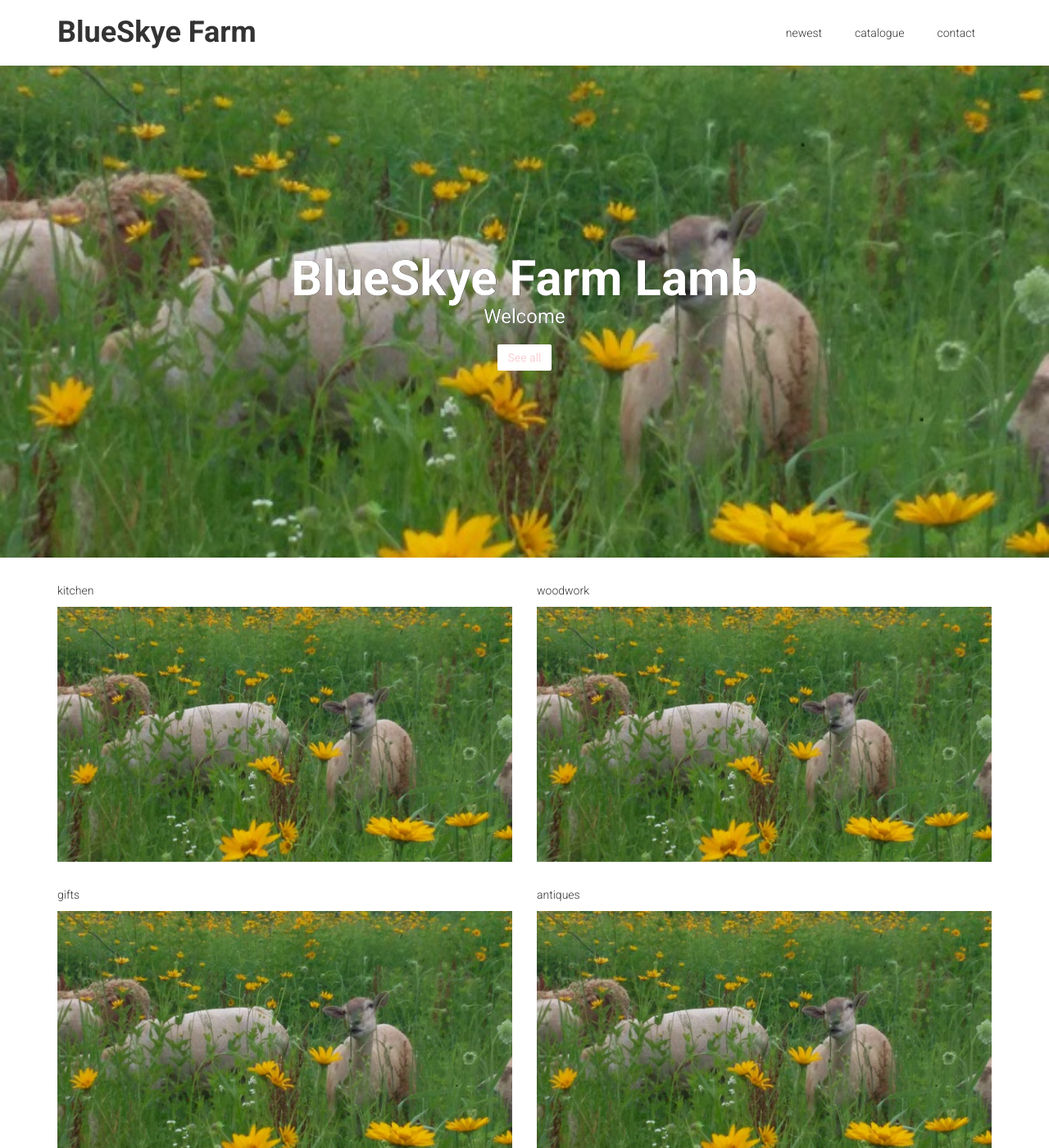
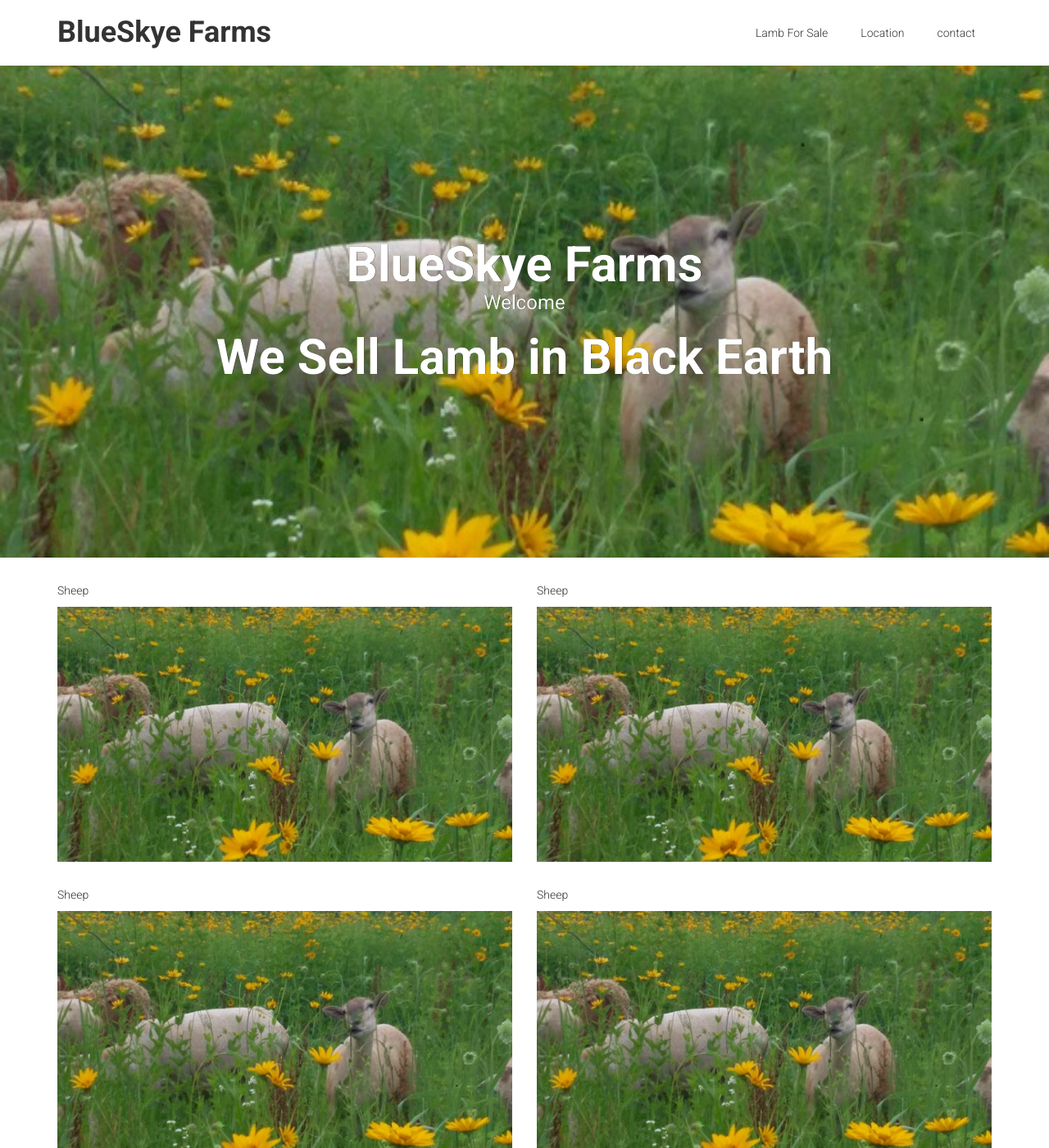
Before and after one commit to Nabeardsley/Nabeardsley.github.io, a Jekyll site: the page index.html, which Jekyll copies as it is, in a window 1280 px wide and 1400 px high. Shown: the whole window at 82% size. Built offline with Jekyll 4.4.1, drawn with Linux system fonts in a browser that asks for light colours.

Commit message:
Update index.html

```diff
--- a/index.html
+++ b/index.html
@@ -14,10 +14,10 @@ rel="stylesheet" href="https://maxcdn.bootstrapcdn.com/bootstrap/3.3.6/css/boots
 <body>
   <header class="container">
     <div class="row">
-      <h1 class="col-sm-8">BlueSkye Farm </h1>
+      <h1 class="col-sm-8">BlueSkye Farms </h1>
       <nav class="col-sm-4">
-        <p>newest</p>
-        <p>catalogue</p>
+        <p>Lamb For Sale</p>
+        <p>Location</p>
         <p>contact</p>
       </nav>
     </div>
@@ -25,28 +25,28 @@ rel="stylesheet" href="https://maxcdn.bootstrapcdn.com/bootstrap/3.3.6/css/boots
   <section class="jumbotron">
     <div class="container">
       <div class="row text-center">
-        <h2>BlueSkye Farm Lamb</h2>
+        <h2>BlueSkye Farms</h2>
         <h3>Welcome</h3>
-        <a class="btn btn-primary" href="#">See all</a>
+        <h2>We Sell Lamb in Black Earth</h2>
       </div>
     </div>
   </section>
   <section class="container">
     <div class="row">
       <div class="col-sm-6">
-        <p>kitchen</p>
+        <p>Sheep</p>
         <img src="test.jpg">
       </div>
       <div class="col-sm-6">
-        <p>woodwork</p>
+        <p>Sheep</p>
         <img src="test.jpg">
       </div>
       <div class="col-sm-6">
-        <p>gifts</p>
+        <p>Sheep</p>
         <img src="test.jpg">
       </div>
       <div class="col-sm-6">
-        <p>antiques</p>
+        <p>Sheep</p>
         <img src="test.jpg">
       </div>
     </div>
```
